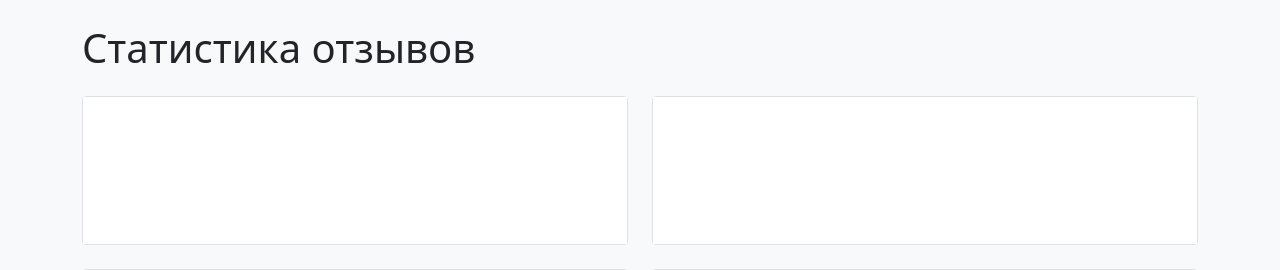
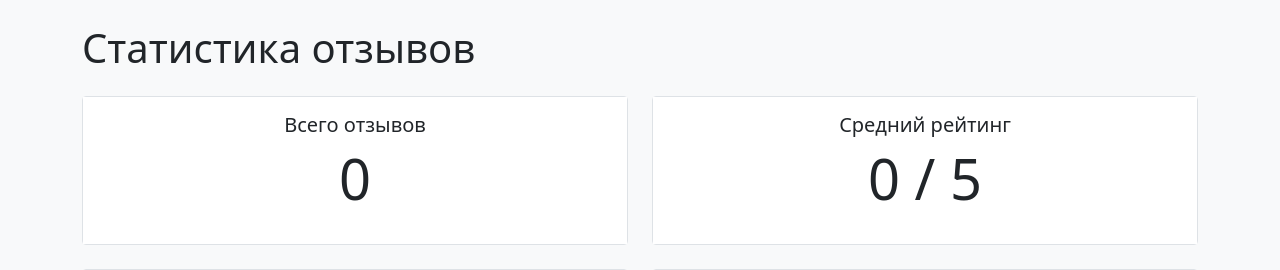
Before and after one commit to Alekss280/mariupol-reviews, a Django app: page /stats/ in a window 1280 px wide. Shown: the part 56-326 px from the top of the page. Run offline with Django 4.2, Linux system fonts and the light colour scheme; data that the repository does not hold is empty.

Commit message:
Улучшено отображение карточек статистики: добавлено выравнивание по центру и удалены лишние классы для таблицы.

```diff
--- a/reviews/templates/reviews/stats.html
+++ b/reviews/templates/reviews/stats.html
@@ -6,7 +6,7 @@
 
 <div class="row mb-4">
     <div class="col-md-6">
-        <div class="card text-white bg-primary mb-3">
+        <div class="card bg-primary mb-3 text-center">
             <div class="card-body">
                 <h5 class="card-title">Всего отзывов</h5>
                 <p class="card-text display-4">{{ total_reviews }}</p>
@@ -14,7 +14,7 @@
         </div>
     </div>
     <div class="col-md-6">
-        <div class="card text-white bg-success mb-3">
+        <div class="card bg-success mb-3 text-center">
             <div class="card-body">
                 <h5 class="card-title">Средний рейтинг</h5>
                 <p class="card-text display-4">{{ avg_rating }} / 5</p>
@@ -47,7 +47,7 @@
         <div class="card">
             <div class="card-header">Топ-5 предприятий по количеству отзывов</div>
             <div class="card-body">
-                <table class="table table-striped">
+                <table class="table">
                     <thead>
                         <tr><th>Предприятие</th><th>Кол-во отзывов</th><th>Средний рейтинг</th></tr>
                     </thead>
```
